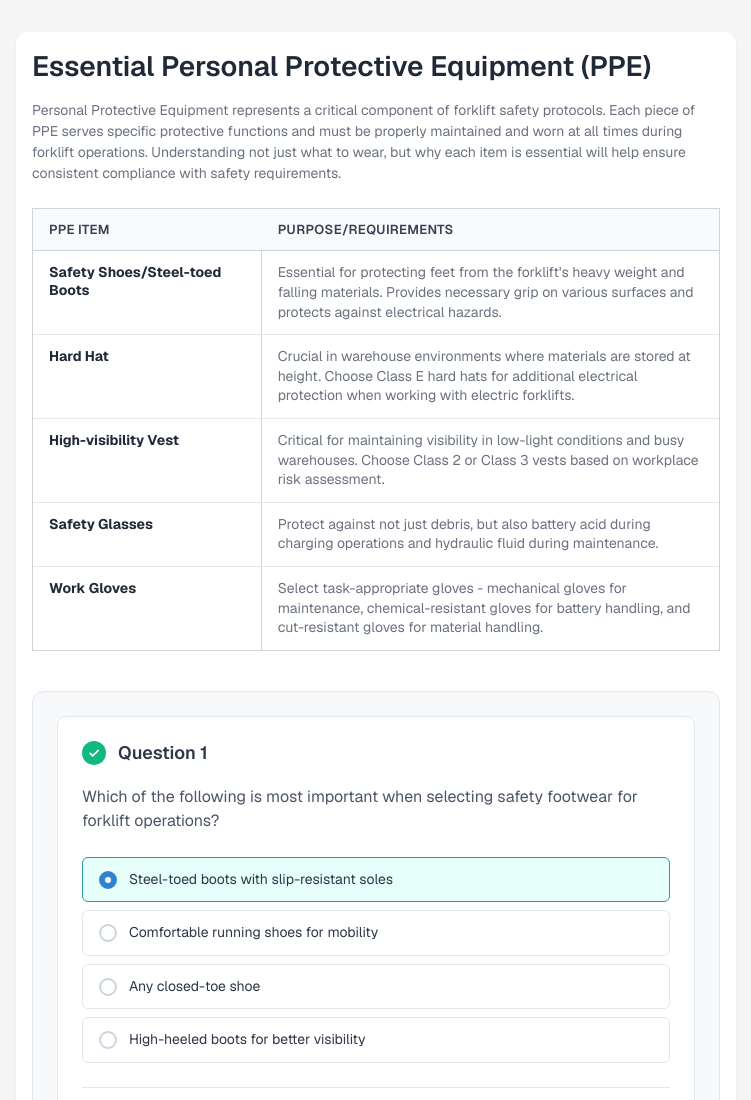
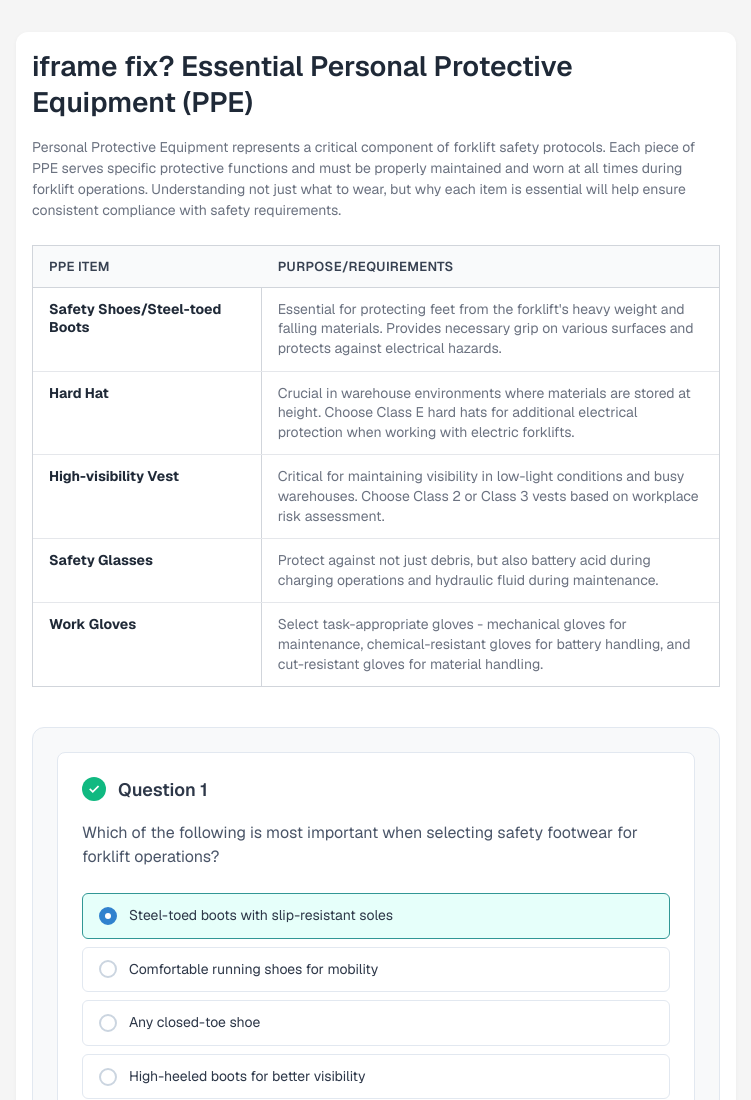
Before and after one commit to jkruckivey/Copilot-testing, a plain HTML site: page index.html in a window 1280 px wide. Shown: the top 1100 px of the page, without its empty margins (264-1015 px from the left). Drawn offline with nearby package versions, Linux system fonts and the light colour scheme.

Commit message:
Update index.html

```diff
--- a/index.html
+++ b/index.html
@@ -28,7 +28,7 @@
 </head>
 <body>
     <div class="content-section">
-        <h1 class="page-title">Essential Personal Protective Equipment (PPE)</h1>
+        <h1 class="page-title">iframe fix? Essential Personal Protective Equipment (PPE)</h1>
 
         <div class="content-text">
             <p>Personal Protective Equipment represents a critical component of forklift safety protocols. Each piece of PPE serves specific protective functions and must be properly maintained and worn at all times during forklift operations. Understanding not just what to wear, but why each item is essential will help ensure consistent compliance with safety requirements.</p>
```
